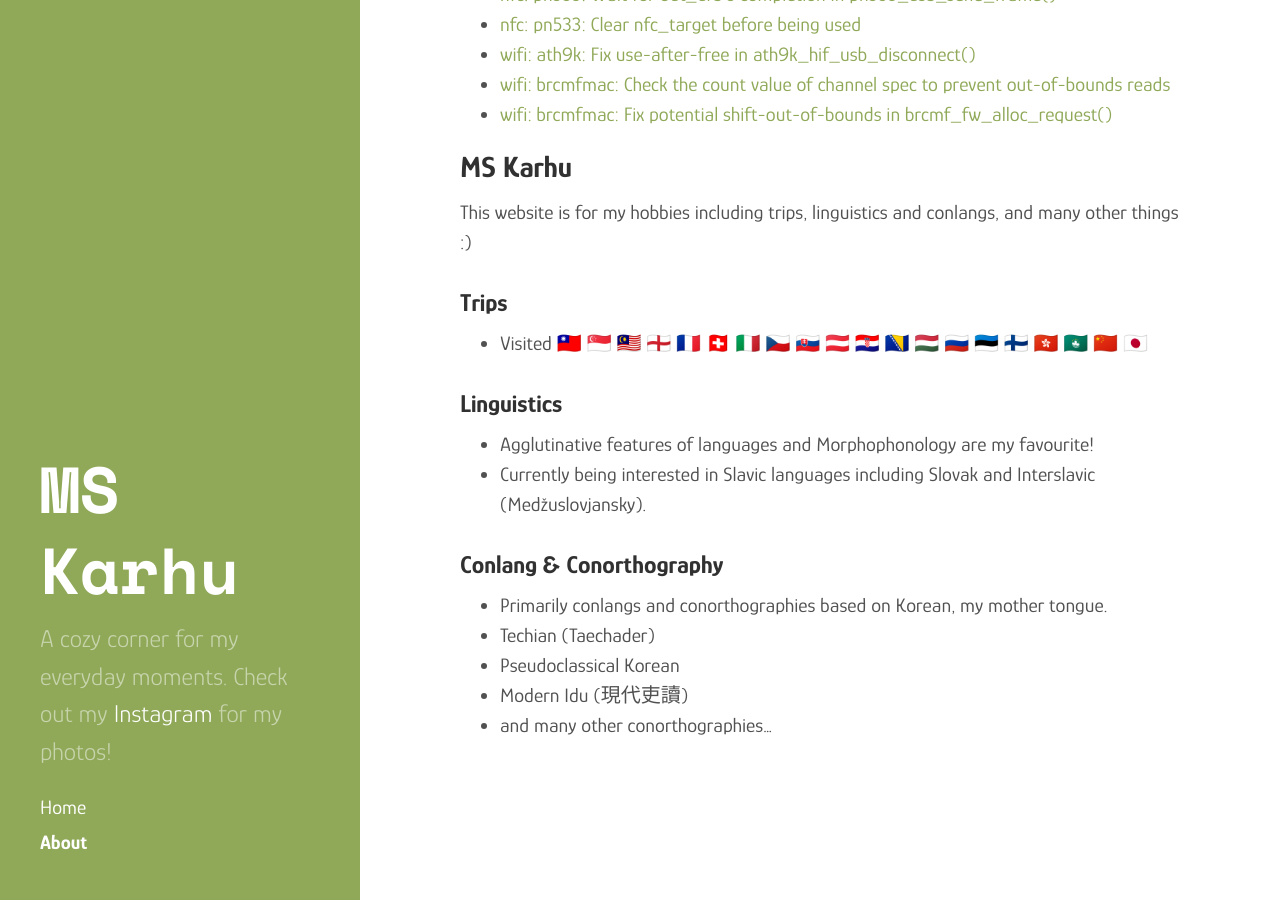
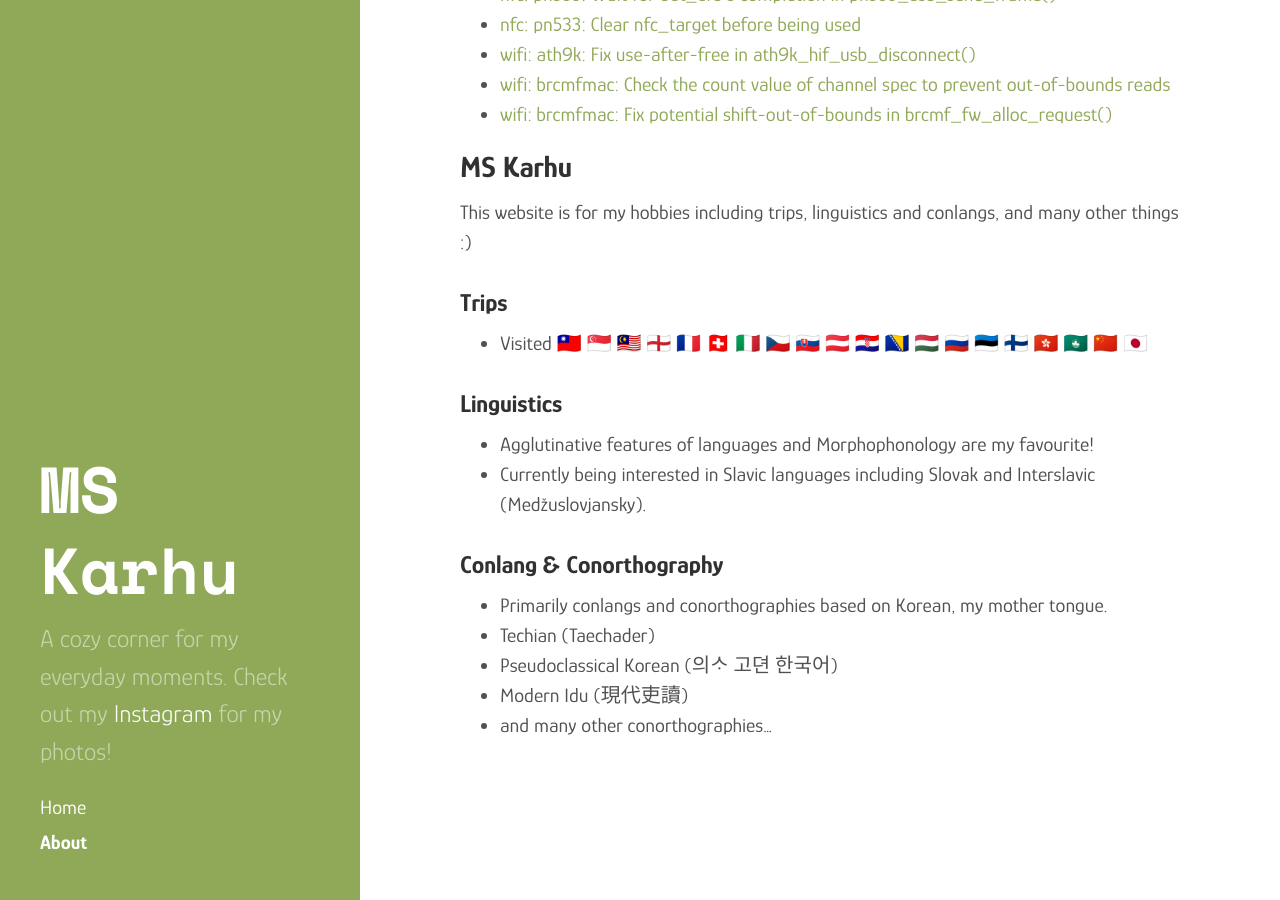
Before and after one commit to minskMedve/minskMedve.github.io, a Jekyll site: the page built from _pages/about.md, in a window 1280 px wide and 900 px high, scrolled down 601 px. Built offline with Jekyll 4.4.1, drawn with Linux system fonts in a browser that asks for light colours; some web fonts are replaced.

Commit message:
Tmp revert

```diff
--- a/_pages/about.md
+++ b/_pages/about.md
@@ -36,6 +36,6 @@ This website is for my hobbies including trips, linguistics and conlangs, and ma
 ### Conlang & Conorthography
 - Primarily conlangs and conorthographies based on Korean, my mother tongue.
 - Techian (Taechader)
-- Pseudoclassical Korean
+- Pseudoclassical Korean (의ᄉᆞ 고뎐 한국어)
 - Modern Idu (現代吏讀)
 - and many other conorthographies...
```
